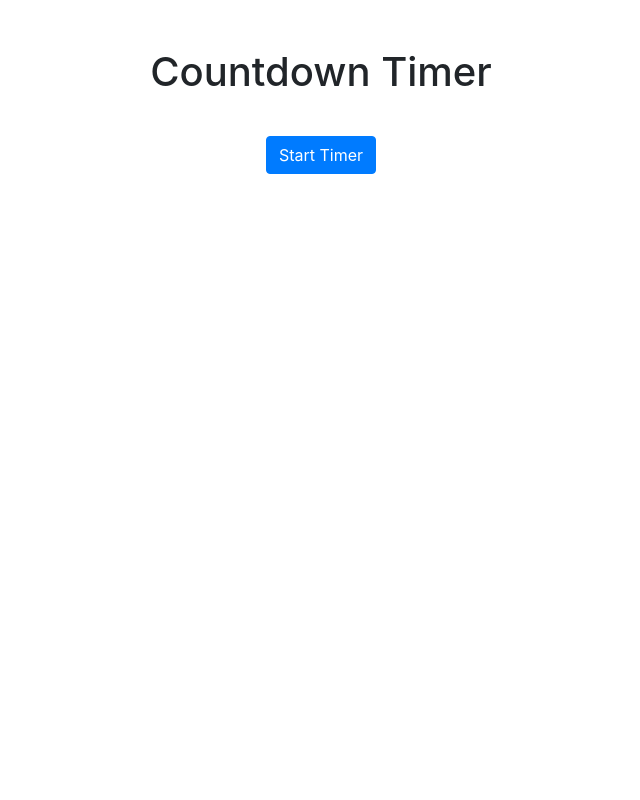
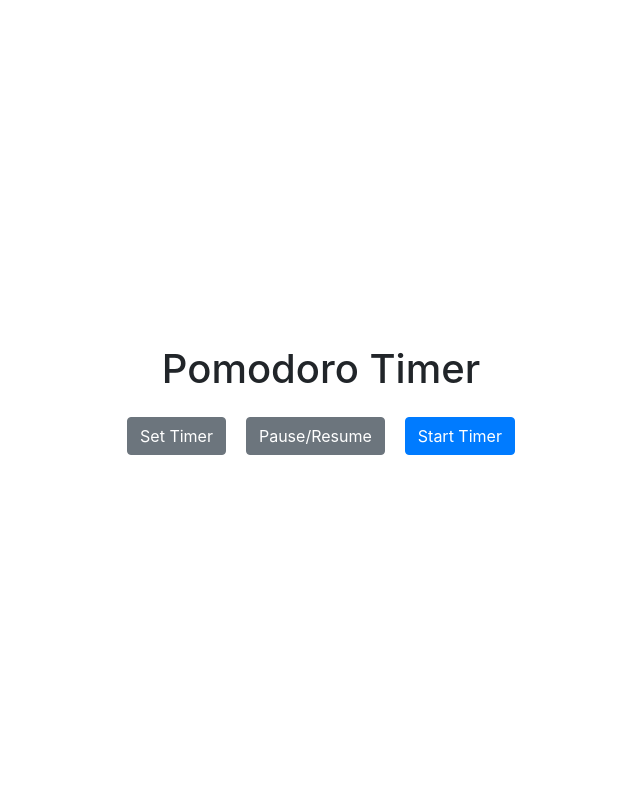
Before and after one commit to DineshK100/LetsStudyTogether, a Flask app: page /index in a window 1280 px wide. Shown: the whole page, without its empty margins (319-959 px from the left). Run offline with Flask 3, Linux system fonts and the light colour scheme; some libraries are stand-ins or nearby versions.

Commit message:
Finished functionality for main timer webpage

```diff
--- a/templates/index.html
+++ b/templates/index.html
@@ -3,45 +3,104 @@
 <head>
     <meta charset="UTF-8" />
     <meta name="viewport" content="width=device-width, initial-scale=1.0" />
-    <title>Countdown Timer</title>
+    <title>Pomodoro Timer</title>
 
     <!-- Bootstrap CSS -->
-    <link
-      rel="stylesheet"
-      href="https://stackpath.bootstrapcdn.com/bootstrap/4.5.2/css/bootstrap.min.css"
-    />
+    <link rel="stylesheet" href="https://stackpath.bootstrapcdn.com/bootstrap/4.5.2/css/bootstrap.min.css" />
+
+    <style>
+        body {
+            display: flex;
+            align-items: center;
+            justify-content: center;
+            height: 100vh;
+            margin: 0;
+        }
+
+        .timer-container {
+            text-align: center;
+        }
+
+        .timer-buttons {
+            display: flex;
+            justify-content: center;
+            margin-top: 20px;
+        }
+
+        .timer-buttons button {
+            margin: 0 10px;
+        }
+    </style>
 
     <script>
+        var timer;
+        var timerRunning = false;
+        var secondsRemaining = 1500; // 25 minutes by default
+
         function executeTimer() {
-        var xhr = new XMLHttpRequest();
+            if (!timerRunning) {
+                startTimer();
+                timerRunning = true;
+            }
+        }
 
-        xhr.open("GET", "script.js", true);
+        function setTimer() {
+            var customTime = prompt("Enter custom time in minutes:");
+            if (customTime !== null && !isNaN(customTime) && customTime > 0) {
+                secondsRemaining = customTime * 60;
+                updateTimerDisplay();
+                if (timerRunning) {
+                    clearInterval(timer);
+                    startTimer();
+                }
+            }
+        }
 
-        xhr.onreadystatechange = function() {
-          if (this.readyState === 4 && this.status === 200) {
-            var response = this.responseText;
-            eval(response); // Execute the response as JavaScript code
-            startTimer(); // Call the Node.js function
+        function pauseResumeTimer() {
+            if (timerRunning) {
+                if (timer) {
+                    clearInterval(timer);
+                    timer = null;
+                } else {
+                    startTimer();
                 }
-        };
+            }
+        }
 
-        xhr.send();
+        function startTimer() {
+            timer = setInterval(function () {
+                secondsRemaining--;
+                if (secondsRemaining < 0) {
+                    clearInterval(timer);
+                    timer = null;
+                    timerRunning = false;
+                    alert("Pomodoro session completed!");
+                }
+                updateTimerDisplay();
+            }, 1000);
+        }
+
+        function updateTimerDisplay() {
+            var minutes = Math.floor(secondsRemaining / 60);
+            var seconds = secondsRemaining % 60;
+            document.getElementById("timer").textContent = padZero(minutes) + ":" + padZero(seconds);
+        }
+
+        function padZero(num) {
+            return (num < 10 ? "0" : "") + num;
         }
     </script>
 </head>
 
-  <body class="container mt-5">
-    <div class="text-center">
-      <h1 class="mb-4">Countdown Timer</h1>
+<body>
+    <div class="container timer-container">
+        <h1 class="mb-4">Pomodoro Timer</h1>
         <p id="timer" class="h3"></p>
-      <!-- Add a "Start Timer" button with Bootstrap classes -->
-      <button
-        id="startButton"
-        onclick="executeTimer()"
-        class="btn btn-primary mt-3"
-      >
-        Start Timer
-      </button>
+        <div class="timer-buttons">
+            <button id="setTimerButton" class="btn btn-secondary" onclick="setTimer()">Set Timer</button>
+            <button id="pauseResumeButton" class="btn btn-secondary" onclick="pauseResumeTimer()">Pause/Resume</button>
+            <button id="startButton" class="btn btn-primary" onclick="executeTimer()">Start Timer</button>
+        </div>
     </div>
 
     <!-- Bootstrap JS and Popper.js (required for Bootstrap's JavaScript) -->
```
Also changed, not shown: static/js/script.js (line endings or trailing spaces). Lines whose indentation alone changed are shown as unchanged.
